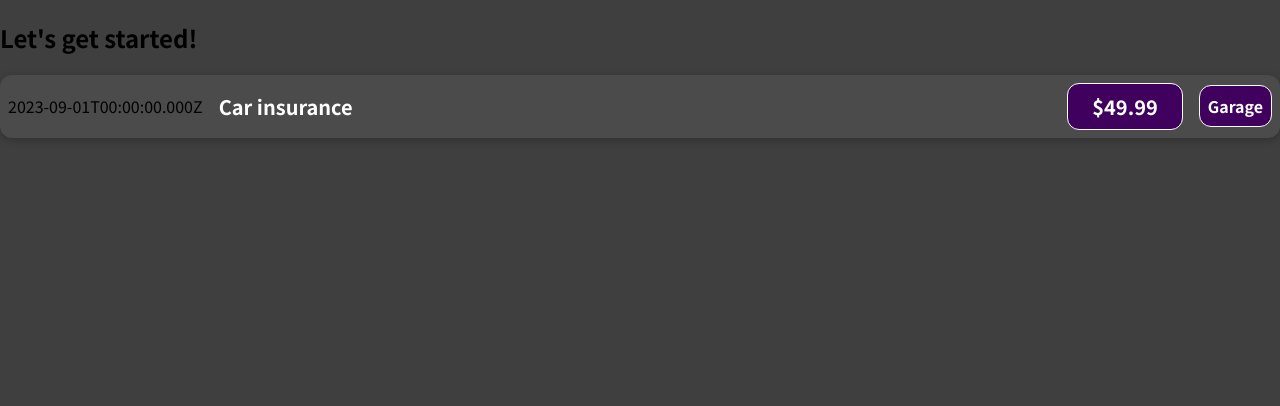
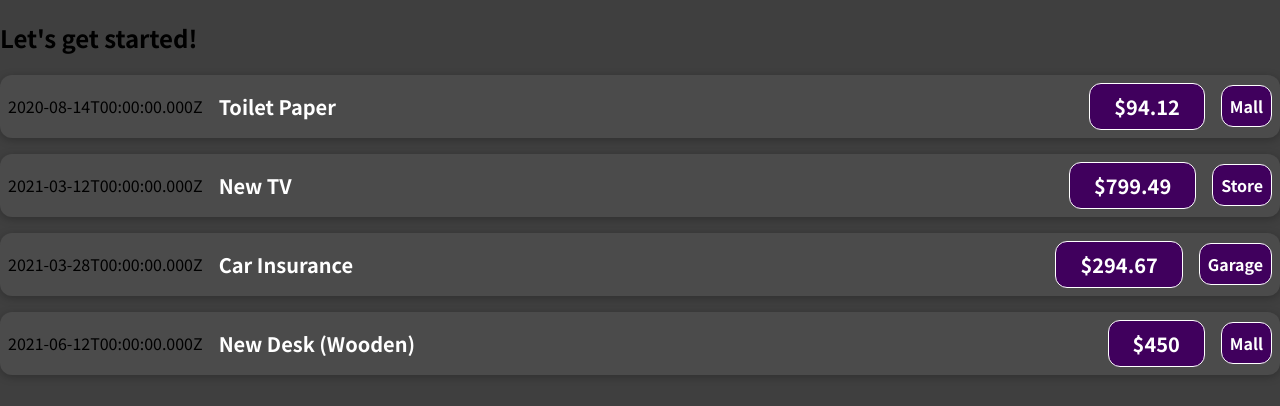
Before and after one commit to Ashish7520/Reactexpense, a JavaScript app: page / in a window 1280 px wide. Shown: the top 406 px of the page. Built offline with nearby package versions, Linux system fonts and the light colour scheme.

Commit message:
Reuse components using props
how to reuse components using props

```diff
--- a/src/App.js
+++ b/src/App.js
@@ -1,10 +1,42 @@
 import ExpenseItem from "./components/ExpenseItem";
 
 function App() {
+  const expenses = [
+    {
+      id: "e1",
+      title: "Toilet Paper",
+      amount: 94.12,
+      date: new Date(2020, 7, 14),
+      LocationOfExpenditure : 'Mall'
+    },
+    { id: "e2", title: "New TV", amount: 799.49, date: new Date(2021, 2, 12),LocationOfExpenditure : 'Store' },
+    {
+      id: "e3",
+      title: "Car Insurance",
+      amount: 294.67,
+      date: new Date(2021, 2, 28),
+      LocationOfExpenditure : 'Garage'
+    },
+    {
+      id: "e4",
+      title: "New Desk (Wooden)",
+      amount: 450,
+      date: new Date(2021, 5, 12),
+      LocationOfExpenditure : 'Mall'
+    },
+  ];
   return (
     <div>
       <h2>Let's get started!</h2>
-      <ExpenseItem></ExpenseItem>
+
+      {expenses.map((expense) => (
+        <ExpenseItem
+          title={expense.title}
+          amount={expense.amount}
+          expenseDate={expense.date}
+          Location={expense.LocationOfExpenditure}
+        />
+      ))}
     </div>
   );
 }
--- a/src/components/ExpenseItem.js
+++ b/src/components/ExpenseItem.js
@@ -1,19 +1,12 @@
 import './ExpenseItem.css'
 
-function ExpenseItem() {
-
-    //use dynamic data
-    const expenseDate = new Date(2023, 8, 1);
-    const expenseTitle = 'Car insurance';
-    const expenseAmount = 49.99
-    const LocationOfExpenditure = 'Garage'
-
+function ExpenseItem(props) {
     return  <div className='expense-item'>
-        <div>{expenseDate.toISOString()}</div>
+        <div>{props.expenseDate.toISOString()}</div>
         <div className='expense-item__description '>
-            <h2>{expenseTitle}</h2>
-            <div className='expense-item__price'>${expenseAmount}</div>
-            <div className='expense-item__location'>{LocationOfExpenditure}</div>
+            <h2>{props.title}</h2>
+            <div className='expense-item__price'>${props.amount}</div>
+            <div className='expense-item__location'>{props.Location}</div>
         </div>
     </div>
 }
```
